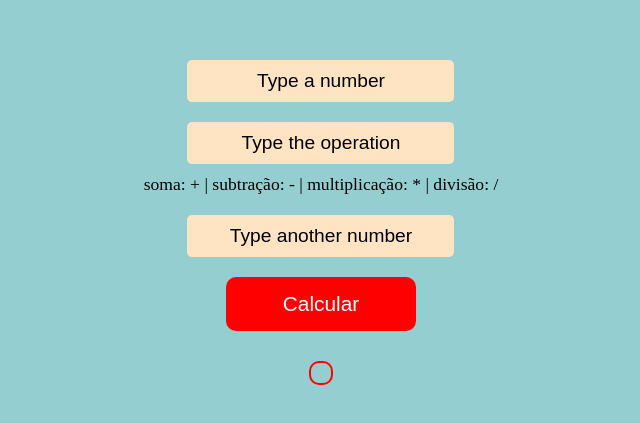
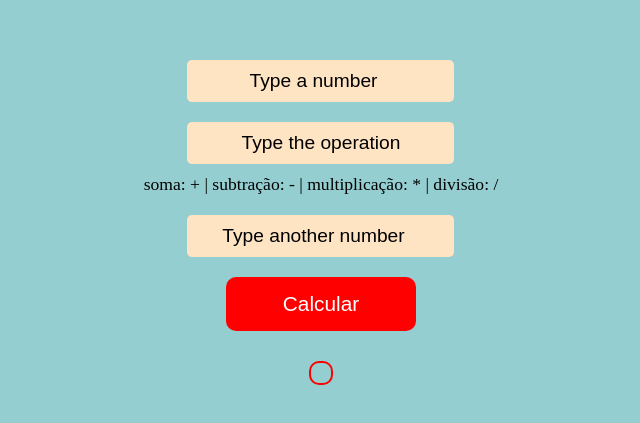
Before and after one commit to Isac14/Basic-Calculator, a plain HTML site: page index.html in a window 1280 px wide. Shown: the part 191-614 px from the top of the page, 319-959 px from the left. Drawn offline with Linux system fonts and the light colour scheme.

Commit message:
corrections

```diff
--- a/index.html
+++ b/index.html
@@ -2,7 +2,7 @@
 <html lang="pt">
 <head>
     <meta charset="UTF-8">
-    <title>Rascunho</title>
+    <title>Calculator</title>
     <link rel="stylesheet" href="./style.css">
 </head>
 
@@ -10,12 +10,12 @@
 
     <main>
         <form>
-            <input type="text" placeholder="Type a number" id="n1">
+            <input type="number" placeholder="Type a number" id="n1">
             <input type="text" placeholder="Type the operation" id="operation" >
             <label>
                 soma: + | subtração: - | multiplicação: * | divisão: /
             </label>
-            <input type="text" placeholder="Type another number" id="n2">
+            <input type="number" placeholder="Type another number" id="n2">
 
 
         </form>
--- a/script.js
+++ b/script.js
@@ -20,6 +20,9 @@ function multiply(){
     else if(operation == '/'){
         result = parseInt(n1) / parseInt(n2)
     }
+    else{
+        result = 'Inválido'
+    }
 
     console.log(result)
     div.innerHTML = result
```
